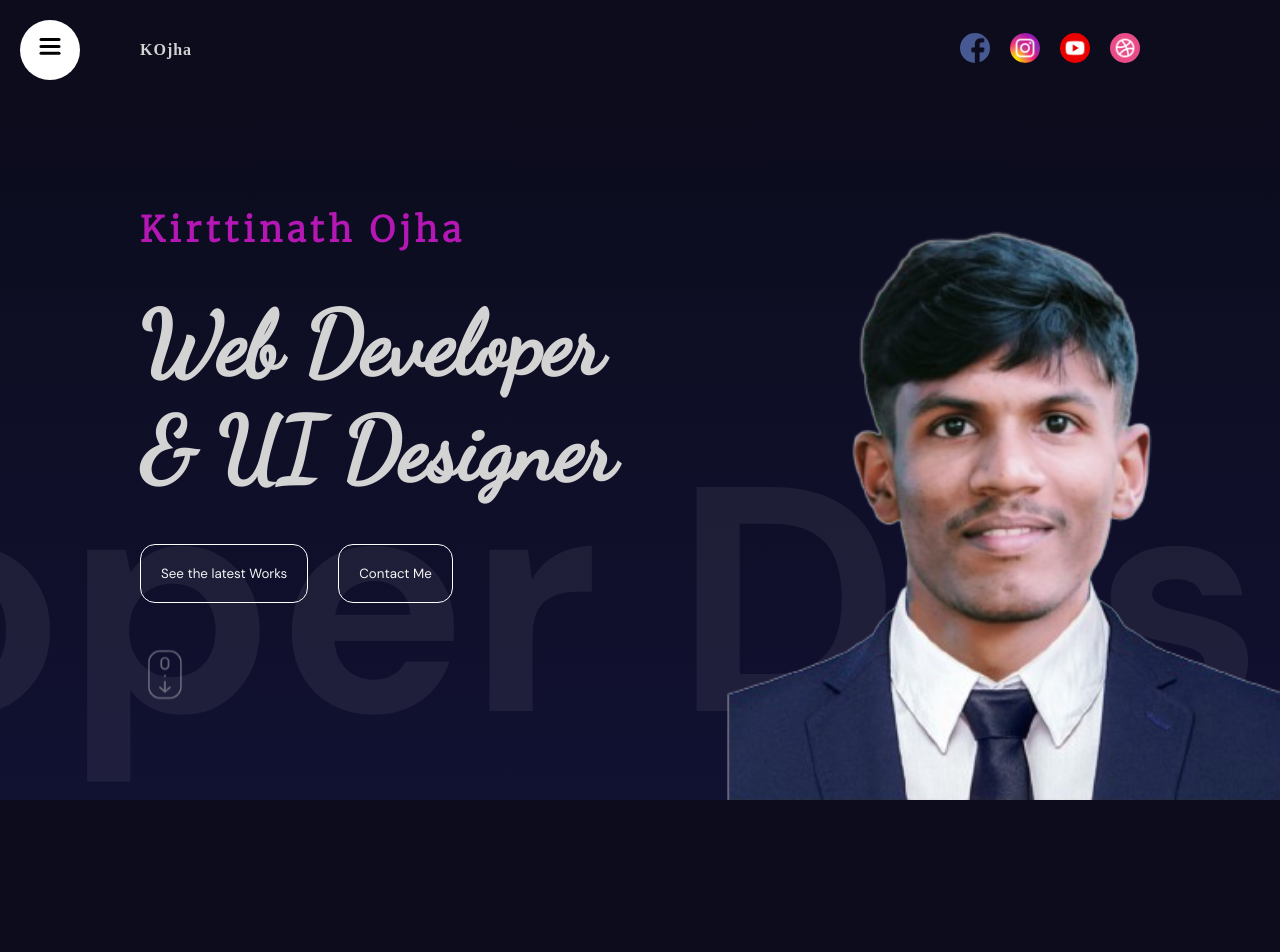
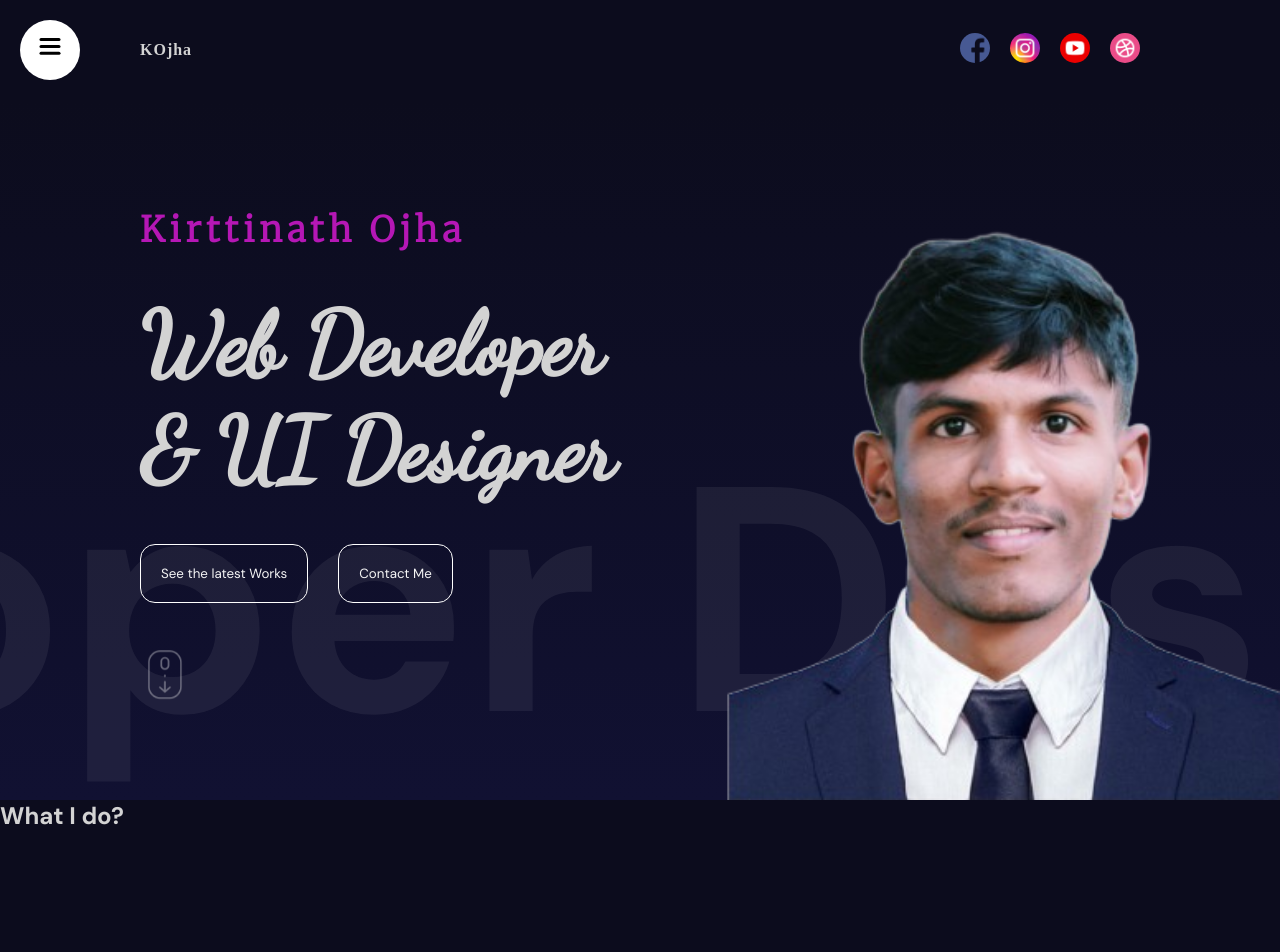
Before and after one commit to Kirttinath/portfolio-app, a React (Vite) app: page / in a window 1280 px wide. Shown: the top 952 px of the page. Built offline with nearby package versions, Linux system fonts and the light colour scheme; a web font is replaced by a local one.

Commit message:
Add type prop to Parallax component and display different headings based on the prop value.

```diff
--- a/src/Components/Parallax/Parallax.jsx
+++ b/src/Components/Parallax/Parallax.jsx
@@ -1,9 +1,12 @@
 import "./Parallax.scss";
 
-const Parallax = () => {
+const Parallax = ({type}) => {
   return (
     <div className="parallax">
-
+      <h1>{type==="services"? "What I do?" : "What I did?"}</h1>
+      <div className="mountains"></div>
+      <div className="planets"></div>
+      <div className="stars"></div>
     </div>
   )
 }
```
